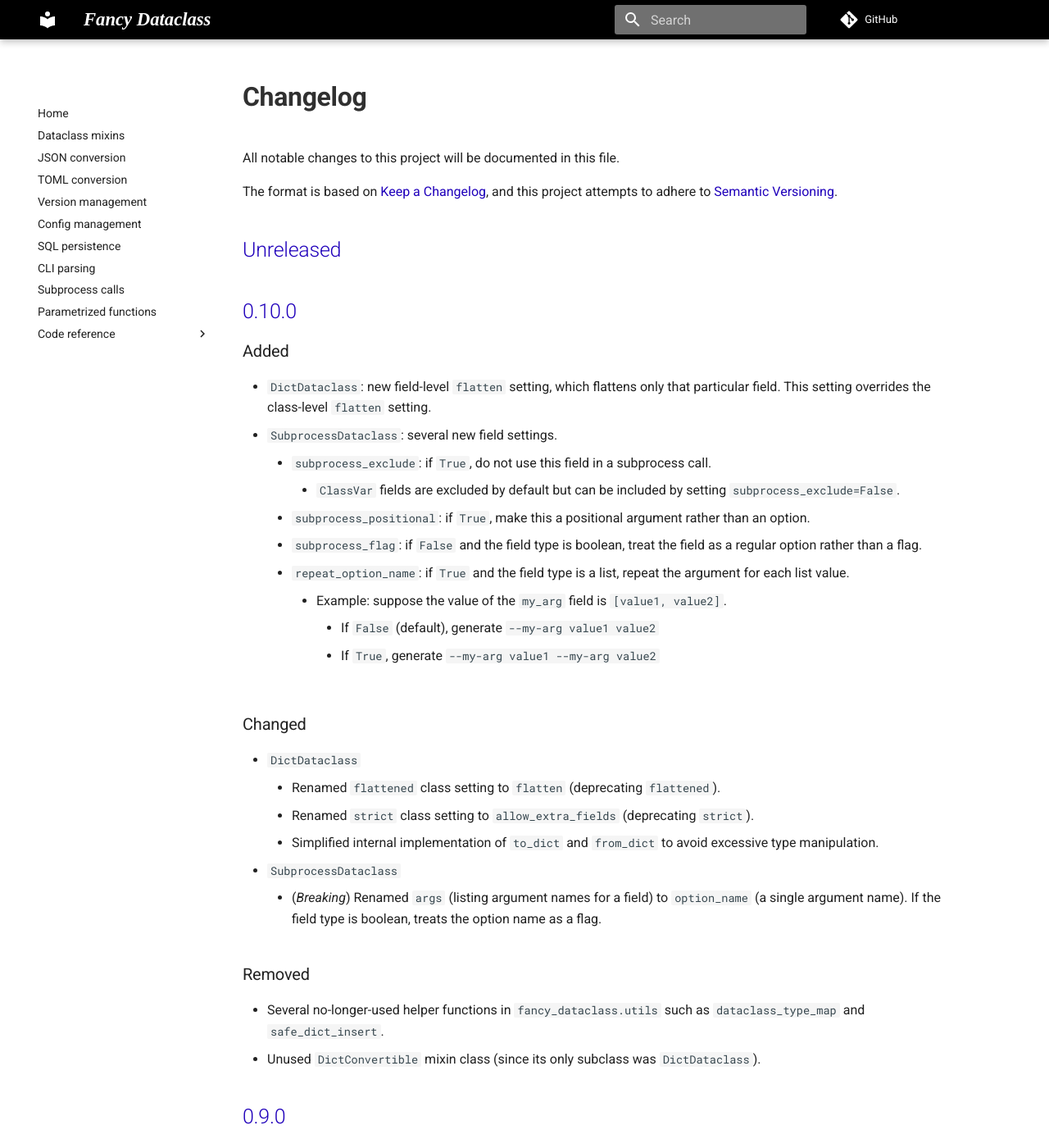
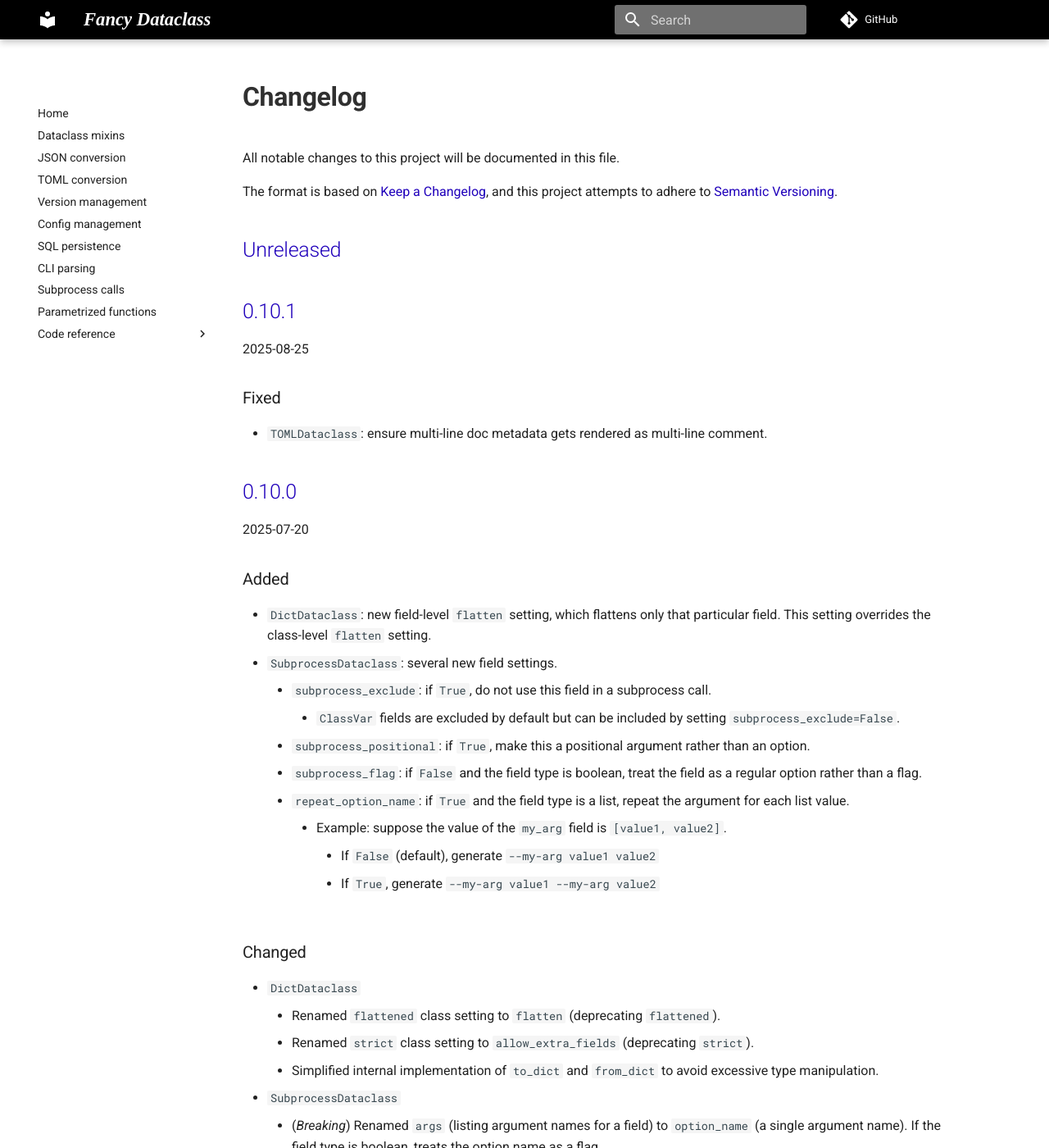
Before and after one commit to jeremander/fancy-dataclass, an MkDocs documentation site: the page built from docs/CHANGELOG.md, in a window 1280 px wide and 1400 px high. Shown: the whole window at 82% size. Built offline with MkDocs 1.6.1 and Material for MkDocs 9.7.7, drawn with Linux system fonts in a browser that asks for light colours; comment, search, counter and statistics services are not loaded.

Commit message:
docs: update CHANGELOG

```diff
--- a/docs/CHANGELOG.md
+++ b/docs/CHANGELOG.md
@@ -16,7 +16,17 @@ Types of changes:
 
 ## [Unreleased]
 
+## [0.10.1]
+
+2025-08-25
+
+### Fixed
+
+- `TOMLDataclass`: ensure multi-line doc metadata gets rendered as multi-line comment.
+
 ## [0.10.0]
+
+2025-07-20
 
 ### Added
 
@@ -47,6 +57,8 @@ Types of changes:
 - Unused `DictConvertible` mixin class (since its only subclass was `DictDataclass`).
 
 ## [0.9.0]
+
+2025-05-17
 
 ### Added
 
@@ -386,7 +398,8 @@ Types of changes:
     - `SQLDataclass`: SQL persistence via `sqlalchemy`
     - `SubprocessDataclass`: call out to another program via `subprocess`
 
-[unreleased]: https://github.com/jeremander/fancy-dataclass/compare/v0.10.0...HEAD
+[unreleased]: https://github.com/jeremander/fancy-dataclass/compare/v0.10.1...HEAD
+[0.10.1]: https://github.com/jeremander/fancy-dataclass/releases/tag/v0.10.1
 [0.10.0]: https://github.com/jeremander/fancy-dataclass/releases/tag/v0.10.0
 [0.9.0]: https://github.com/jeremander/fancy-dataclass/releases/tag/v0.9.0
 [0.8.3]: https://github.com/jeremander/fancy-dataclass/releases/tag/v0.8.3
```
